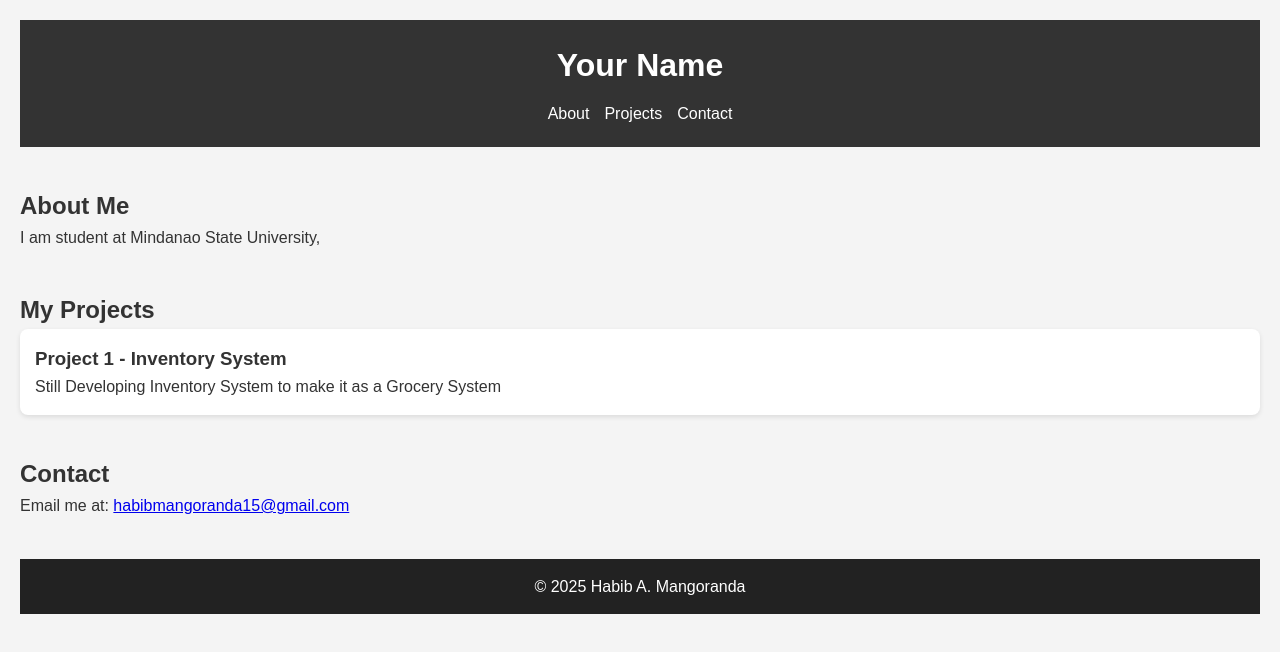
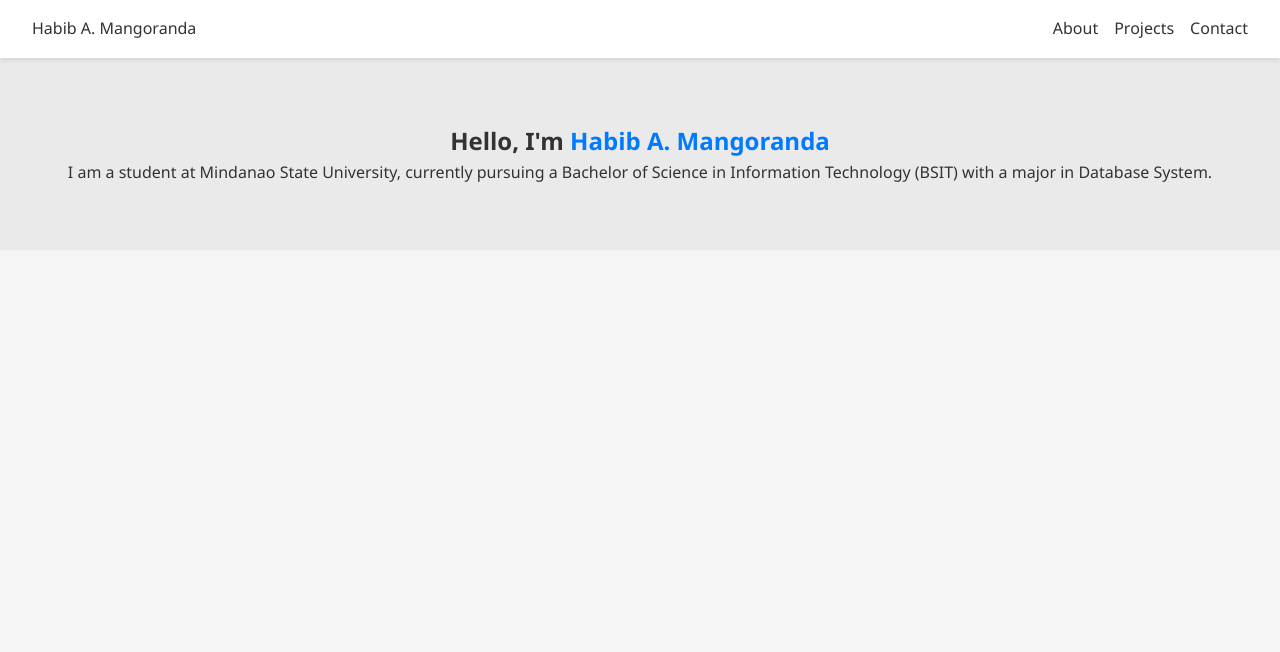
Before and after one commit to mr-mangoranda/Simplefolio, a plain HTML site: page index.html in a window 1280 px wide. Drawn offline with Linux system fonts and the light colour scheme.

Commit message:
Basic Structure.

```diff
--- a/index.html
+++ b/index.html
@@ -1,19 +1,16 @@
 <!DOCTYPE html>
 <html lang="en">
-
 <head>
   <meta charset="UTF-8" />
   <meta name="viewport" content="width=device-width, initial-scale=1.0" />
   <title>My Portfolio</title>
   <link rel="stylesheet" href="style.css" />
 </head>
-
 <body>
-
   <header>
-    <h1>Your Name</h1>
     <nav>
-      <ul>
+      <div class="logo">Habib A. Mangoranda</div>
+      <ul class="nav-links">
         <li><a href="#about">About</a></li>
         <li><a href="#projects">Projects</a></li>
         <li><a href="#contact">Contact</a></li>
@@ -21,27 +18,15 @@
     </nav>
   </header>
 
-  <section id="about">
-    <h2>About Me</h2>
-    <p>I am student at Mindanao State University, </p>
+  <section class="hero">
+    <h1>Hello, I'm <span>Habib A. Mangoranda</span></h1>
+    <p>
+      I am a student at Mindanao State University, currently pursuing a
+      Bachelor of Science in Information Technology (BSIT) with a major in
+      Database System.
+    </p>
   </section>
 
-  <section id="projects">
-    <h2>My Projects</h2>
-    <div class="project">
-      <h3>Project 1 - Inventory System</h3>
-      <p>Still Developing Inventory System to make it as a Grocery System</p>
-    </div>
-  </section>
-
-  <section id="contact">
-    <h2>Contact</h2>
-    <p>Email me at: <a href="habibmangoranda15@email.com">habibmangoranda15@gmail.com</a></p>
-  </section>
-
-  <footer>
-    <p>&copy; 2025 Habib A. Mangoranda</p>
-  </footer>
-
+  <script src="script.js"></script>
 </body>
 </html>
--- a/style.css
+++ b/style.css
@@ -6,48 +6,45 @@
 }
 
 body {
-font-family: Arial, sans-serif;
-line-height: 1.6;
-background-color: #f4f4f4;
-color: #333;
-padding: 20px;
+    font-family: 'Segoe UI', sans-serif;
+    background-color: #f5f5f5;
+    color: #333;
+    line-height: 1.6;
 }
 
 header {
-background-color: #333;
-color: #fff;
-padding: 20px 0;
-text-align: center;
+    background-color: white;
+    padding: 1rem 2rem;
+    box-shadow: 0 2px 5px rgba(0, 0, 0, 0.1);
+    position: sticky;
+    top: 0;
+    z-index: 100;
 }
 
-nav ul {
-list-style: none;
-display: flex;
-justify-content: center;
-gap: 15px;
-margin-top: 10px;
+nav {
+    display: flex;
+    justify-content: space-between;
+    align-items: center;
 }
 
-nav a {
-color: #fff;
-text-decoration: none;
+.nav-links {
+    list-style: none;
+    display: flex;
+    gap: 1rem;
 }
 
-section {
-margin: 40px 0;
+.nav-links a {
+    text-decoration: none;
+    color: #333;
+    font-weight: 500;
 }
 
-.project {
-background-color: #fff;
-padding: 15px;
-border-radius: 8px;
-box-shadow: 0 2px 5px rgba(0,0,0,0.1);
-margin-bottom: 20px;
+.hero {
+    padding: 4rem 2rem;
+    text-align: center;
+    background-color: #eaeaea;
 }
 
-footer {
-text-align: center;
-padding: 15px;
-background-color: #222;
-color: #fff;
+.hero h1 span {
+    color: #007bff;
 }
```
Also changed, not shown: (1).jpg (added).
